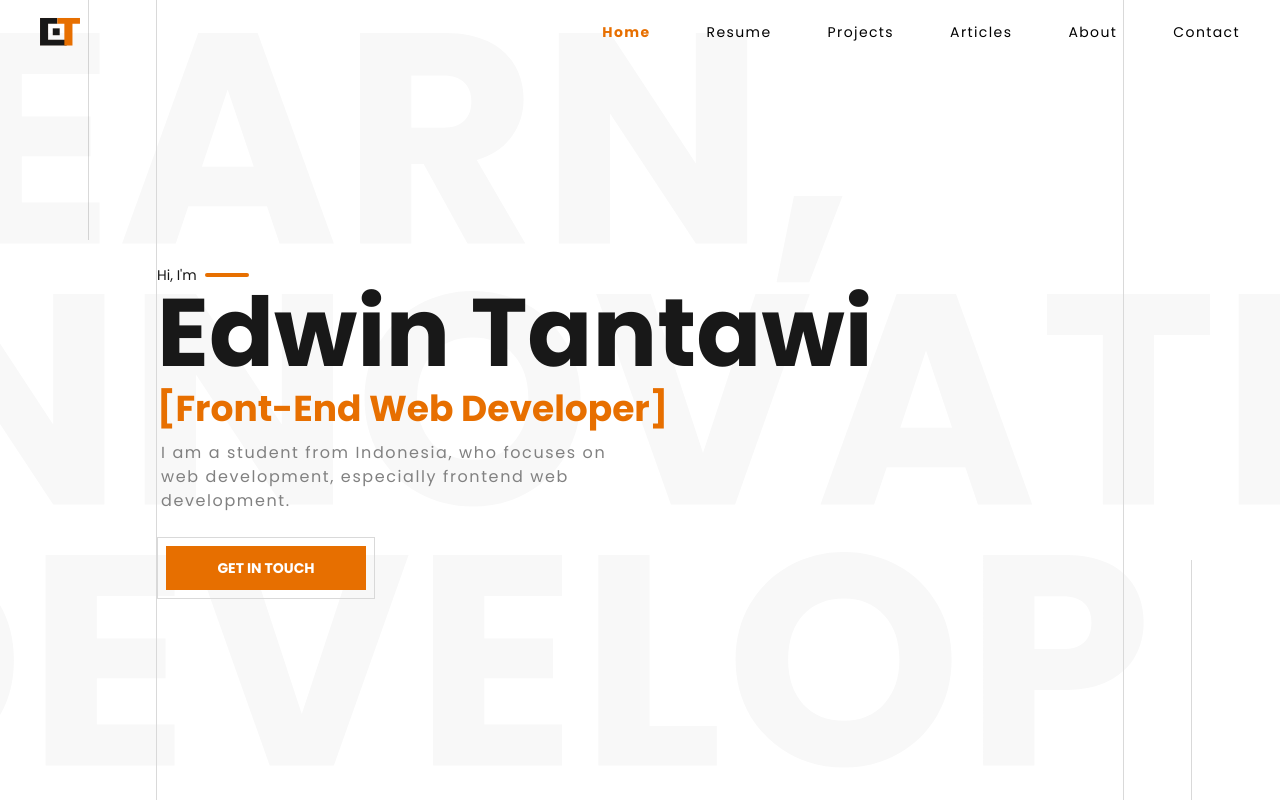
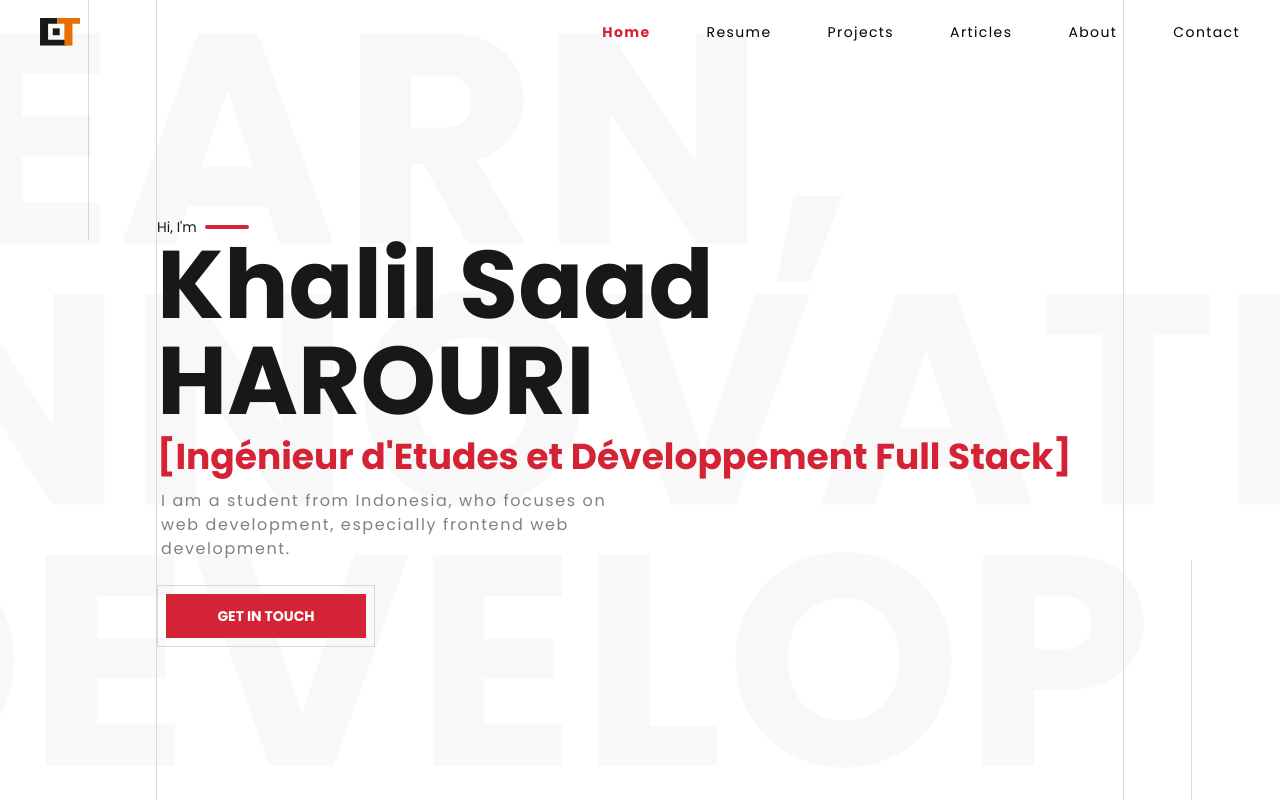
Before and after one commit to KhalilSaadH/Personal-protfolio, a Next.js app: page / in a window 1280 px wide. Shown: the top 800 px of the page. Built offline with nearby package versions, Linux system fonts and the light colour scheme; no server answers.

Commit message:
Updated colors

```diff
--- a/data/user.json
+++ b/data/user.json
@@ -1,6 +1,6 @@
 {
-  "name": "Edwin Tantawi",
-  "status": "Front-End Web Developer",
+  "name": "Khalil Saad HAROURI",
+  "status": "Ingénieur d'Etudes et Développement Full Stack",
   "description": "I am a student from Indonesia, who focuses on web development, especially frontend web development.",
   "navigations": [
     {
--- a/package.json
+++ b/package.json
@@ -11,7 +11,7 @@
   },
   "dependencies": {
     "firebase": "^8.7.1",
-    "next": "^11.0.0",
+    "next": "^11.1.3",
     "next-pwa": "^5.2.21",
     "prop-types": "^15.7.2",
     "react": "^17.0.2",
--- a/tailwind.config.js
+++ b/tailwind.config.js
@@ -11,7 +11,7 @@ module.exports = {
       gray: '#818181',
       'light-gray': '#D9D9D9',
       black: '#181818',
-      orange: '#E76F00',
+      orange: '#D42334',
       white: '#FFFFFF',
       transparent: 'transparent',
     },
```
Also changed, not shown: public/manifest.json, 1 other file (tests, documents, lock files or other folders).
